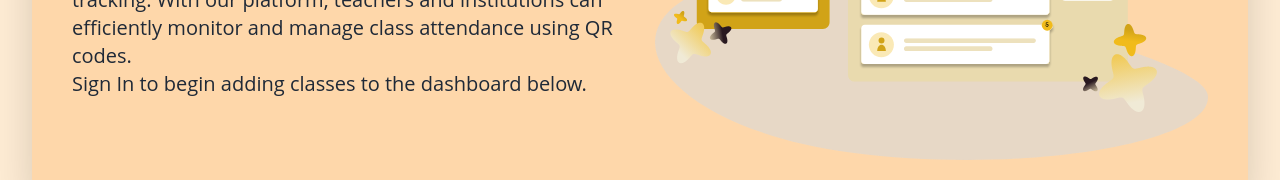
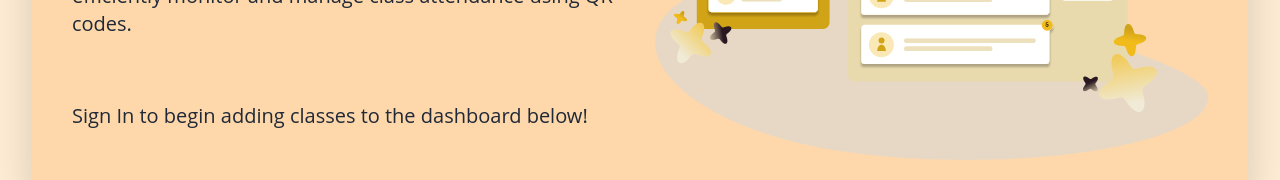
Before and after one commit to hussiiii/QRollCall, a Next.js app: page / in a window 1280 px wide. Shown: the part 1248-1428 px from the top of the page. Built offline with nearby package versions, Linux system fonts and the light colour scheme; no server answers.

Commit message:
actual softy

```diff
--- a/src/components/ClassDetailsModal.jsx
+++ b/src/components/ClassDetailsModal.jsx
@@ -43,6 +43,8 @@ function ClassDetailsModal({ isOpen, activeClass, activeTab, onTabChange, onClos
 
         const hash = CryptoJS.HmacSHA256(`${classId}${date}`, secretKey).toString().slice(0, 6); // Taking the first 6 characters for brevity
 
+        console.log("Generated Date:", date);
+        console.log("Generated Hash:", hash);
         return `https://q-roll-call.vercel.app/AttendanceForm?classId=${classId}&hash=${hash}`;
     }
 
--- a/src/pages/AttendanceForm.jsx
+++ b/src/pages/AttendanceForm.jsx
@@ -15,7 +15,7 @@ function AttendanceForm() {
 
     const isValidURL = () => {
         const secretKey = "YOUR_SECRET_KEY";
-        const date = new Date().toISOString().slice(0,10); // Format: YYYY-MM-DD
+        const date = new Date(new Date().getTime() - (8 * 60 * 60 * 1000)).toISOString().slice(0,10); // Format: YYYY-MM-DD
 
         const computedHash = CryptoJS.HmacSHA256(`${classId}${date}`, secretKey).toString().slice(0, 6); // Taking the first 6 characters for brevity
 
--- a/src/pages/index.js
+++ b/src/pages/index.js
@@ -25,11 +25,11 @@ export default function Home() {
                         makes taking attendance as easy as
                     <span className="text-red-700 font-bold"> pressing a button</span>
                 </h2>
-                    <p className="text-xl text-gray-800">
+                    <p className="text-xl text-gray-800 mb-16">
                         QRollCall is your ultimate solution for effortless attendance tracking. With our platform, teachers and institutions can efficiently monitor and manage class attendance using QR codes.
                     </p>
                     <p className="text-xl text-gray-800">
-                        Sign In to begin adding classes to the dashboard below.
+                        Sign In to begin adding classes to the dashboard below!
                     </p>
                 </div>
                 <div className="md:w-1/2">
```
